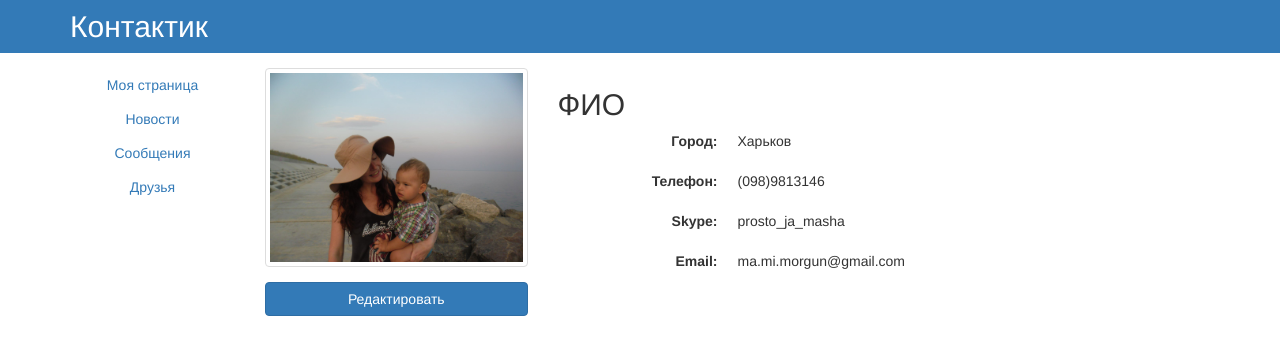
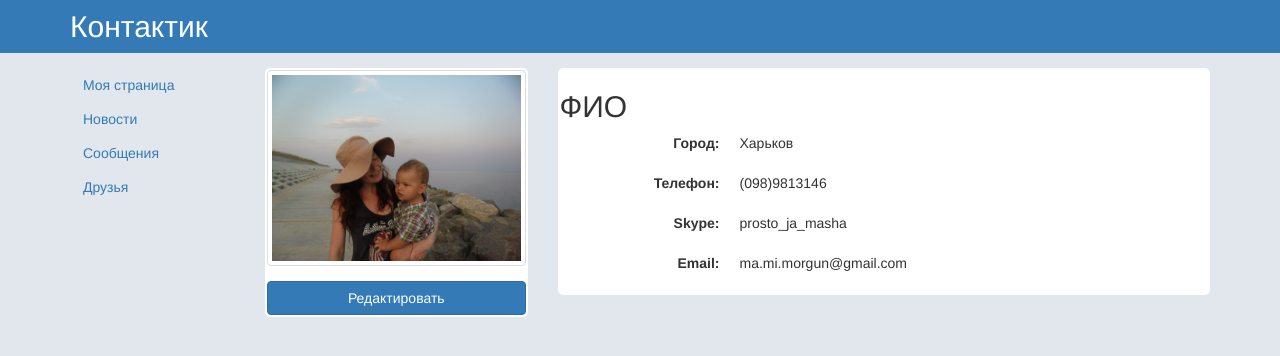
Before and after one commit to prostoyamasha/masha, a PHP site: page / in a window 1280 px wide. Shown: the top 356 px of the page. Run offline with PHP 8.4, Linux system fonts and the light colour scheme.

Commit message:
kontaktik

```diff
--- a/bootstrap-3.3.7-dist/boilerplate/main.css
+++ b/bootstrap-3.3.7-dist/boilerplate/main.css
@@ -94,9 +94,10 @@ textarea {
 /* ==========================================================================
    Author's custom styles
    ========================================================================== */
-
+body {
+    background-color: #e1e7ed;
+}
 .btn {
-    width: 100%;
 }
 h1 {
     margin: 0;
@@ -110,15 +111,32 @@ h1 {
 }
 .own-btn {
     margin-top: 15px;
+    width: 100%;
 }
 .block-in {
-    border: 2px solid silver;
-    border-radius: 5px;
-    margin-left: 15px;
+   margin: 0;
+   border: 2px solid #fff;
+   border-radius: 5px;
+
 }
-
-
-
+.block-left {
+    border: none;
+}
+.block-center {
+  background-color: #fff;
+}
+.block-right {
+    background-color: #fff;
+}
+ul {
+    margin: 0;
+    padding: 0;
+    list-style: none;
+}
+li:hover {
+    background: #d3d3d3;
+    text-decoration: none;
+}
 
 
 
--- a/bootstrap-3.3.7-dist/index.html
+++ b/bootstrap-3.3.7-dist/index.html
@@ -23,29 +23,29 @@
     </div>
      <div class="container">
          <div class="row">
-             <div class="col-lg-2 col-md-2 col-sm-2 col-xs-2 block block-left">
-                 <div>
-                     <a href="#" class="btn btn-link text-left">Моя страница</a>
-                 </div>
-                 <div>
-                     <a href="#" class="btn btn-link text-left">Новости</a>
-                 </div>
-                 <div>
-                     <a href="#" class="btn btn-link text-left">Сообщения</a>
-                 </div>
-                 <div>
-                     <a href="#" class="btn btn-link text-left">Друзья</a>
-                 </div>
+             <div class="col-lg-2 col-md-2 col-sm-2 col-xs-2 block">
+                 <div class="block-in block-left">
+                 <ul>
+                     <li><a href="#" class="btn btn-link text-left">Моя страница</a>
+                     </li>
+                     <li><a href="#" class="btn btn-link text-left">Новости</a>
+                         </li>
+                     <li><a href="#" class="btn btn-link text-left">Сообщения</a>
+                     </li>
+                     <li><a href="#" class="btn btn-link text-left">Друзья</a><li>
+                     </ul>
+                     </div>
              </div>
-             <div class="col-lg-3 col-md-3 col-sm-3 col-xs-3 block block-center">
-                 <div>
+             <div class="col-lg-3 col-md-3 col-sm-3 col-xs-3 block">
+                 <div class="block-in block-center">
                  <div class="img-own">
                      <img src="images/qffr3qO6uUM.jpg" class="img-responsive img-thumbnail" alt="Мое фото">
                  </div>
                  <a href="#" class="btn btn-primary own-btn">Редактировать</a>
                  </div>
              </div>
-             <div class="col-lg-7 col-md-7 col-sm-7 col-xs-7 block block-right">
+             <div class="col-lg-7 col-md-7 col-sm-7 col-xs-7 block">
+                 <div class="block-in block-right">
                  <h2>ФИО</h2>
                  <dl class="dl-horizontal">
                  <dt>Город:</dt>
@@ -59,6 +59,7 @@
                  <dl class="dl-horizontal">
                  <dt>Email:</dt>
                  <dd>ma.mi.morgun@gmail.com</dd></dl>
+                 </div>
 
 
 
```
